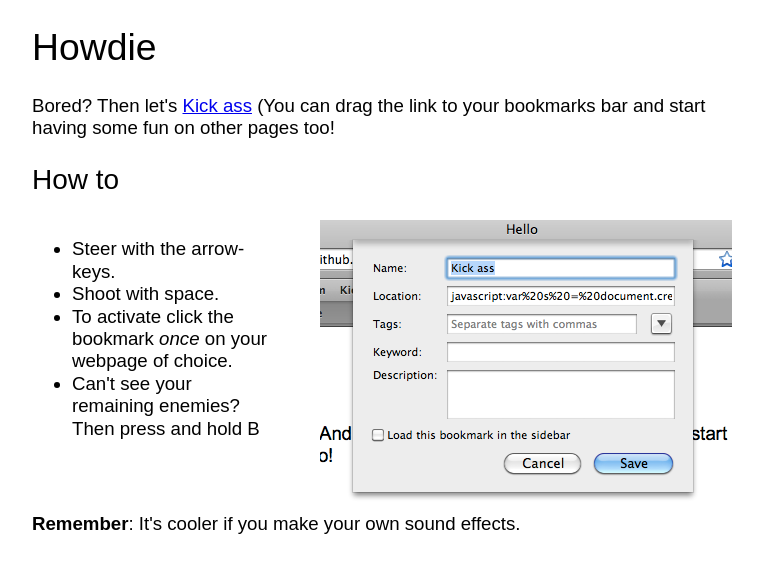
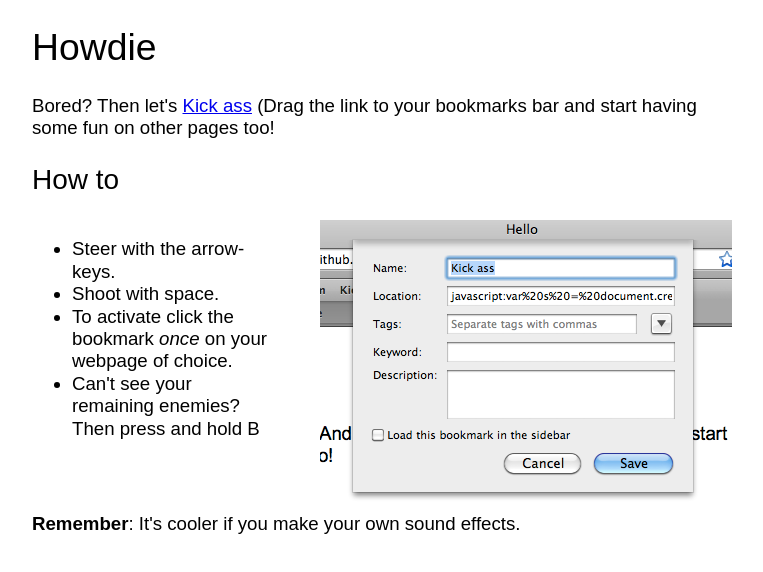
Before and after one commit to erkie/erkie.github.com, a plain HTML site: page index.html in a window 1280 px wide. Shown: the whole page, without its empty margins (258-1021 px from the left). Drawn offline with Linux system fonts and the light colour scheme.

Commit message:
Text change

```diff
--- a/index.html
+++ b/index.html
@@ -21,7 +21,7 @@
 		<div id="wrapper">
 			<h1>Howdie</h1>
 
-			<p>Bored? Then let's <a href="javascript:var%20s%20=%20document.createElement('script');s.type='text/javascript';document.body.appendChild(s);s.src='http://erkie.github.com/asteroids.js';void 0;">Kick ass</a> (You can drag the link to your bookmarks bar and start having some fun on other pages too!</p>
+			<p>Bored? Then let's <a href="javascript:var%20s%20=%20document.createElement('script');s.type='text/javascript';document.body.appendChild(s);s.src='http://erkie.github.com/asteroids.js';void 0;">Kick ass</a> (Drag the link to your bookmarks bar and start having some fun on other pages too!</p>
 
 			<h2>How to</h2>
 
```
